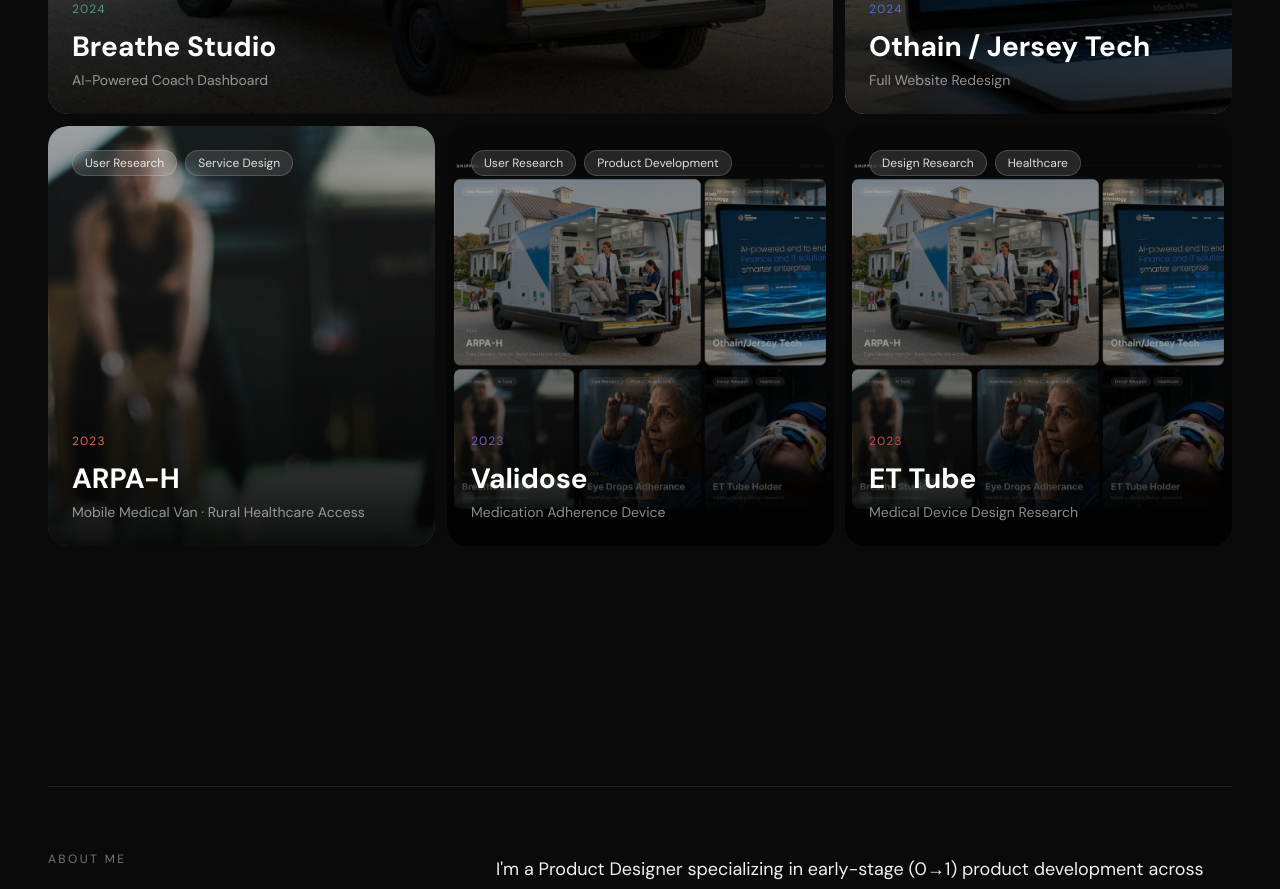
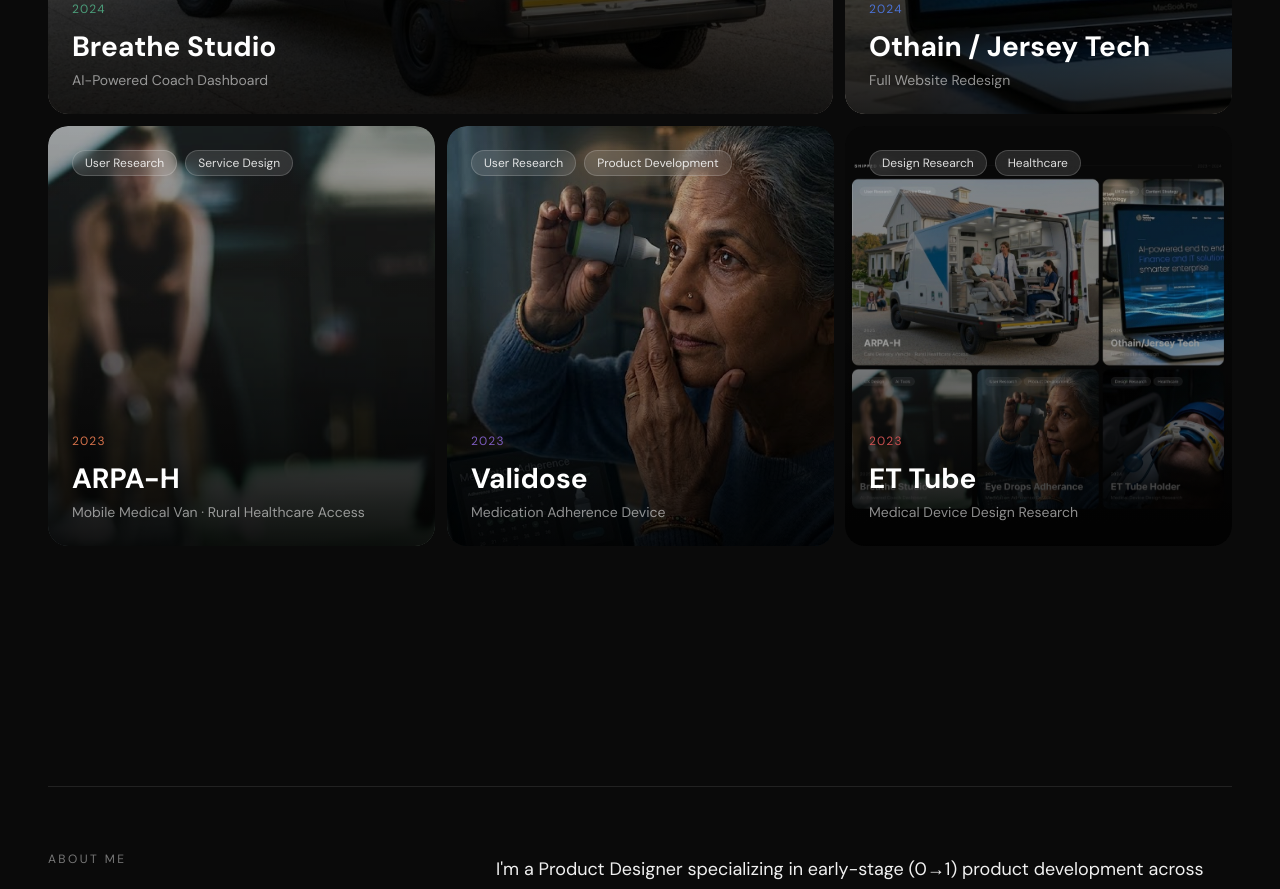
Before and after one commit to riajohndesign/Portfolio-Ria-, a React (Vite) app: page / in a window 1280 px wide. Shown: the part 1460-2349 px from the top of the page. Built offline with nearby package versions, Linux system fonts and the light colour scheme.

Commit message:
Update Validose project cover image

```diff
--- a/src/app/data/projects.ts
+++ b/src/app/data/projects.ts
@@ -325,7 +325,7 @@ export const projects: Project[] = [
     year: "2023",
     role: "UX Researcher & Product Designer",
     tools: ["Figma", "FigJam", "Maze", "IDEO Methods"],
-    image: "/project-cover.png",
+    image: "/project-validose.png",
     accent: "#7C5CBF",
     tagline: "Making it easier to take the right medication at the right time.",
     overview:
```
Also changed, not shown: public/project-validose.png (added).
